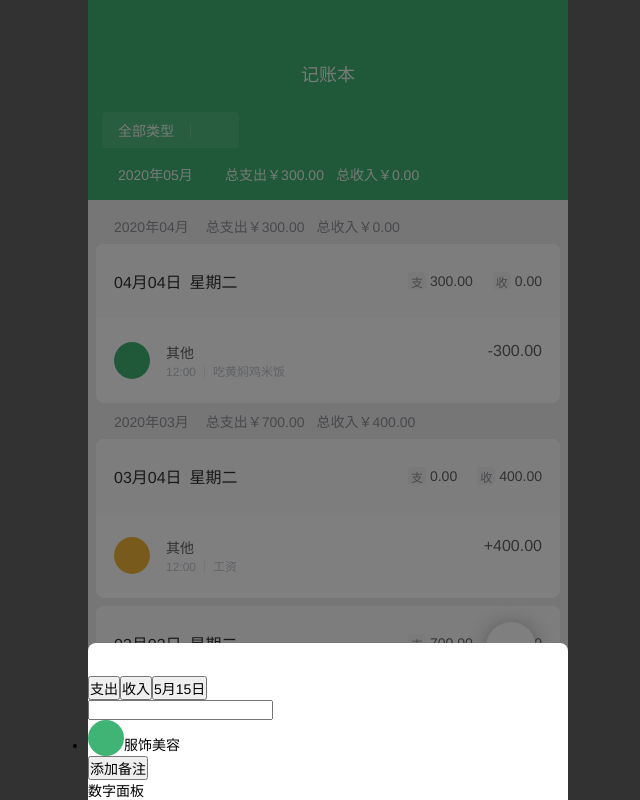
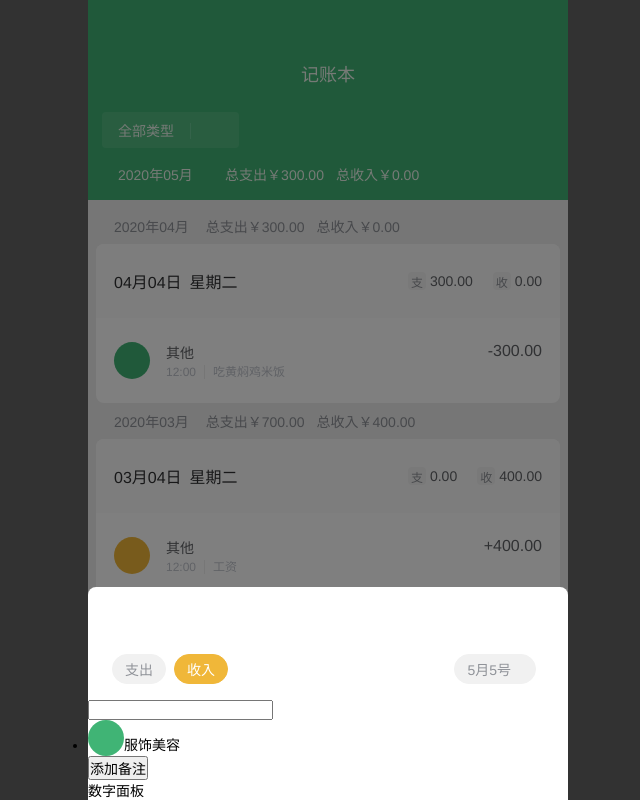
Before and after one commit to haixiangyan/weixin-cash, a React (Create React App) app: page / in a window 1280 px wide. Shown: the whole page, without its empty margins (312-952 px from the left). Built offline with nearby package versions, Linux system fonts and the light colour scheme.

Commit message:
封装 Button 组件

```diff
--- /dev/null
+++ b/src/components/Button.tsx
@@ -0,0 +1,61 @@
+import * as React from 'react'
+import styled from 'styled-components'
+import theme from '../theme'
+
+type TProps = {
+  type?: 'success' | 'warning' | 'none'
+}
+
+type TStyledButton = {
+  _type: 'success' | 'warning' | 'none'
+}
+
+const BUTTON_COLOR = {
+  success: {
+    background: theme.$success,
+    borderColor: theme.$success,
+    color: 'white'
+  },
+  warning: {
+    background: theme.$warning,
+    borderColor: theme.$warning,
+    color: 'white'
+  },
+  none: {
+    background: '#F1F1F1',
+    borderColor: '#F1F1F1',
+    color: theme.$subText
+  }
+}
+
+const StyledButton = styled.button<TStyledButton>(props => {
+  const {background, borderColor, color} = BUTTON_COLOR[props._type!]
+
+  return {
+    display: 'inline-flex',
+    alignItems: 'center',
+    justifyContent: 'center',
+    padding: '4px 12px',
+    background,
+    borderRadius: '16px',
+    marginRight: '8px',
+    border: `1px solid ${borderColor}`,
+    color
+  }
+})
+
+const Button: React.FC<TProps> = (props) => {
+  const {type} = props
+
+  return (
+    <StyledButton _type={type!}>
+      {props.children}
+    </StyledButton>
+  )
+}
+
+Button.defaultProps = {
+  type: 'none'
+}
+
+export default Button
--- a/src/components/Money.tsx
+++ b/src/components/Money.tsx
@@ -3,27 +3,39 @@ import styled from 'styled-components'
 import Icon from './Icon'
 import Category from './Category'
 import {DEFAULT_CATEGORIES} from '../lib/category'
+import {useState} from 'react'
+import {TRecordType} from '../hooks/useRecordList'
+import Button from './Button'
 
 const Header = styled.header`
-
+  padding: 16px;
 `
 
 const TypeSection = styled.section`
-
+  padding: 16px 24px;
+  display: flex;
+  align-items: center;
+  justify-content: space-between;
 `
 
 const Money: React.FC = () => {
+  const [type] = useState<TRecordType>('income')
   const category = DEFAULT_CATEGORIES[0]
 
   return (
     <div>
       <Header>
-        <Icon name="cancel" size={32}/>
+        <Icon name="cancel" size={18}/>
       </Header>
       <TypeSection>
-          <button>支出</button>
-          <button>收入</button>
-          <button>5月15日</button>
+        <div>
+          <Button type={type === 'expense' ? 'success' : 'none'}>支出</Button>
+          <Button type={type === 'income' ? 'warning': 'none'}>收入</Button>
+        </div>
+        <Button>
+          <span style={{marginRight: 4}}>5月5号</span>
+          <Icon name="dropdown" size={8}/>
+        </Button>
       </TypeSection>
       <section>
         <input type="text"/>
```
